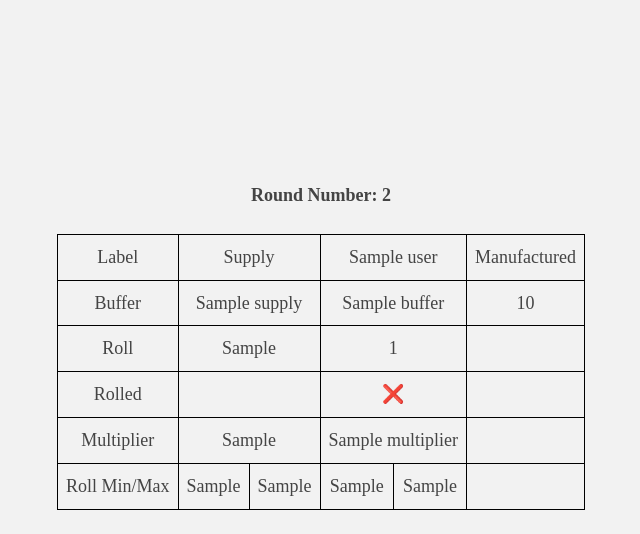
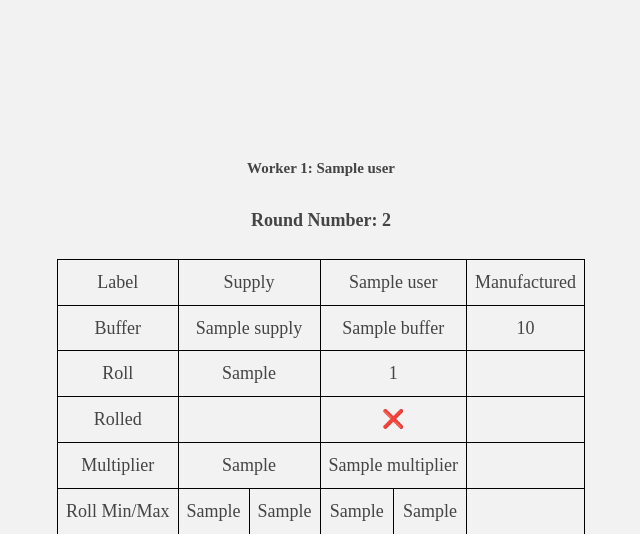
Before and after one commit to PA-DATA-GP/parade-of-trades, a Flask app: template templates/player.html in a window 1280 px wide. Shown: the top 534 px of the page, without its empty margins (319-959 px from the left). Run offline with Flask 2, Linux system fonts and the light colour scheme; the template is opened without the code that fills it: most values are stand-ins (such as "Sample title", 1, 10 or a date in 2020).

Commit message:
add name to player page

```diff
--- a/main.py
+++ b/main.py
@@ -80,7 +80,9 @@ def player():
     if not game:
         return make_response(redirect(url_for('index_page')))
     else:
-        return render_template('player.html', game=game)
+        worker = game.workers_dict[request.cookies['player_key']]
+        wrk_num = game.workers.index(worker)
+        return render_template('player.html', game=game, worker=worker, wrk_num=wrk_num)
 
 @app.route('/spectate_join', methods=['GET', 'POST'])
 def spectate_join():
--- a/templates/player.html
+++ b/templates/player.html
@@ -18,6 +18,7 @@
 </head>
 <body>
     <div>
+		<h5>Worker {{ wrk_num }}: {{ worker.user }}</h5>
 		<h4 id="round-num">Round Number: {{ game.step_num+1 }}</h4>
 		<table cellspacing="10">
 			<thead>
```
